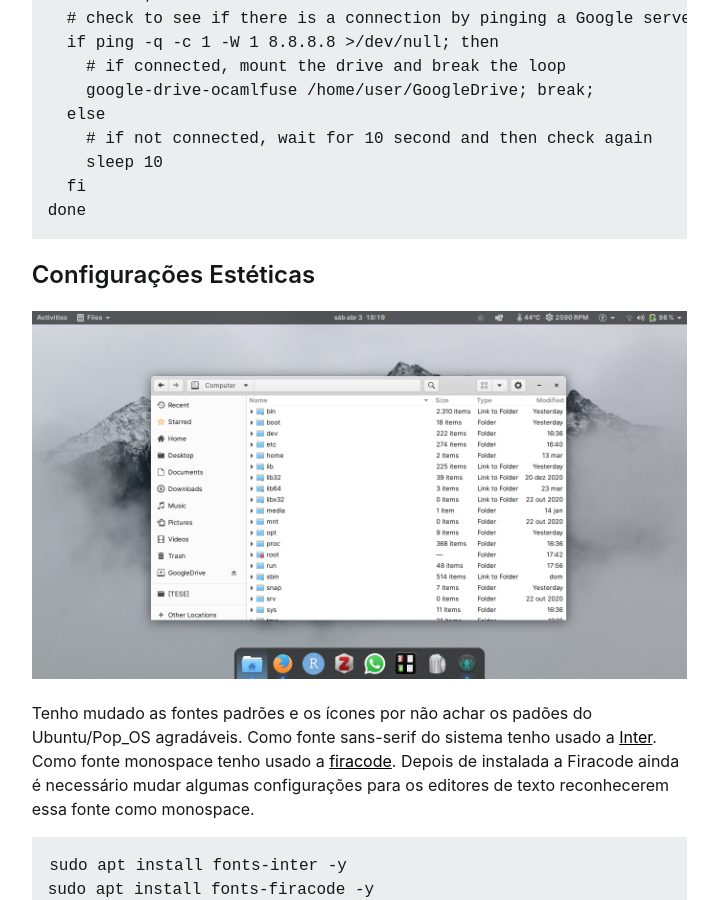
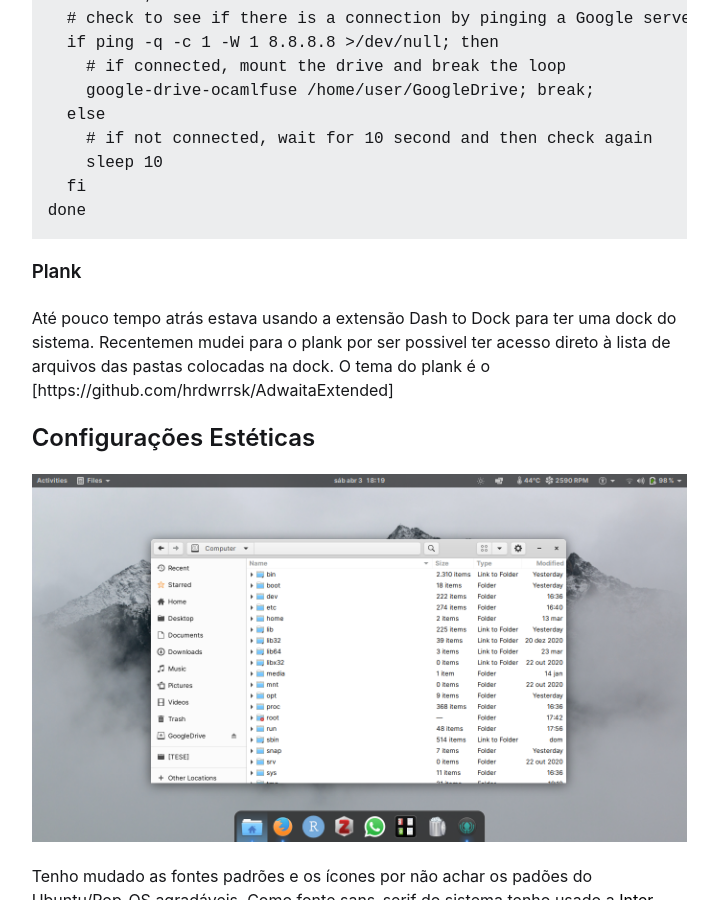
Before and after one commit to jtsilverio/jtsilverio.github.io, a Jekyll site: the page built from _posts/2021-04-02-Configurações-iniciais-do-Linux-no-T480.md, in a window 1280 px wide and 900 px high, scrolled down 3550 px. Shown: the whole window, without its empty margins (361-1079 px from the left). Built offline with Jekyll 4.4.1, drawn with Linux system fonts in a browser that asks for light colours.

Commit message:
Adicionado plank nas configs do T480

````diff
--- a/_posts/2021-04-02-Configurações-iniciais-do-Linux-no-T480.md
+++ b/_posts/2021-04-02-Configurações-iniciais-do-Linux-no-T480.md
@@ -107,6 +107,10 @@
 done
 ```
 
+### Plank
+
+Até pouco tempo atrás estava usando a extensão Dash to Dock para ter uma dock do sistema. Recentemen mudei para o plank por ser possivel ter acesso direto à lista de arquivos das pastas colocadas na dock. O tema do plank é o [https://github.com/hrdwrrsk/AdwaitaExtended]
+
 ## Configurações Estéticas
 
 ![pop_os_terminal](/assets/gtk_theme.png "Tema GTK")
````
